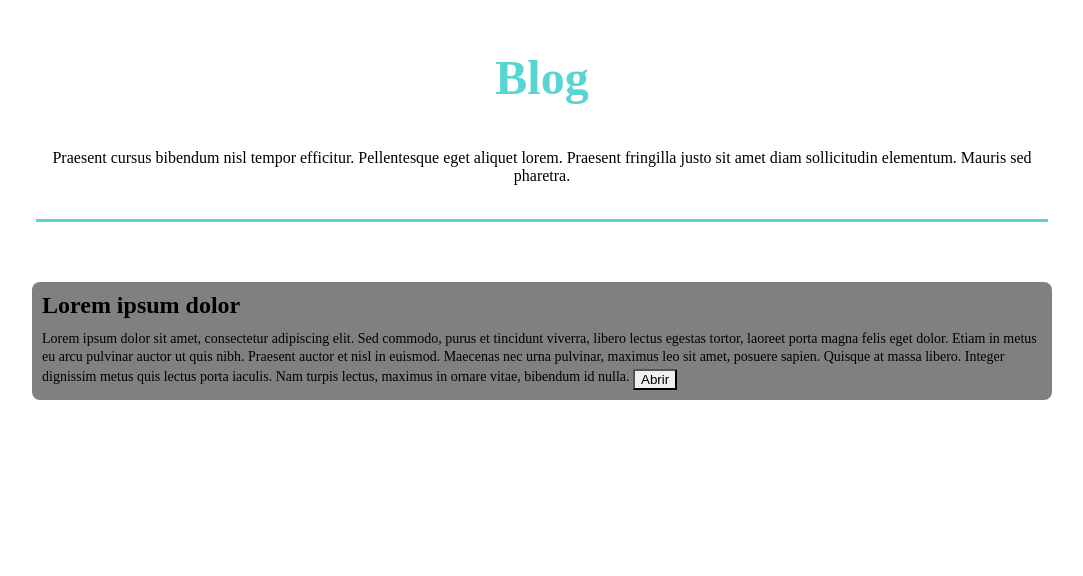
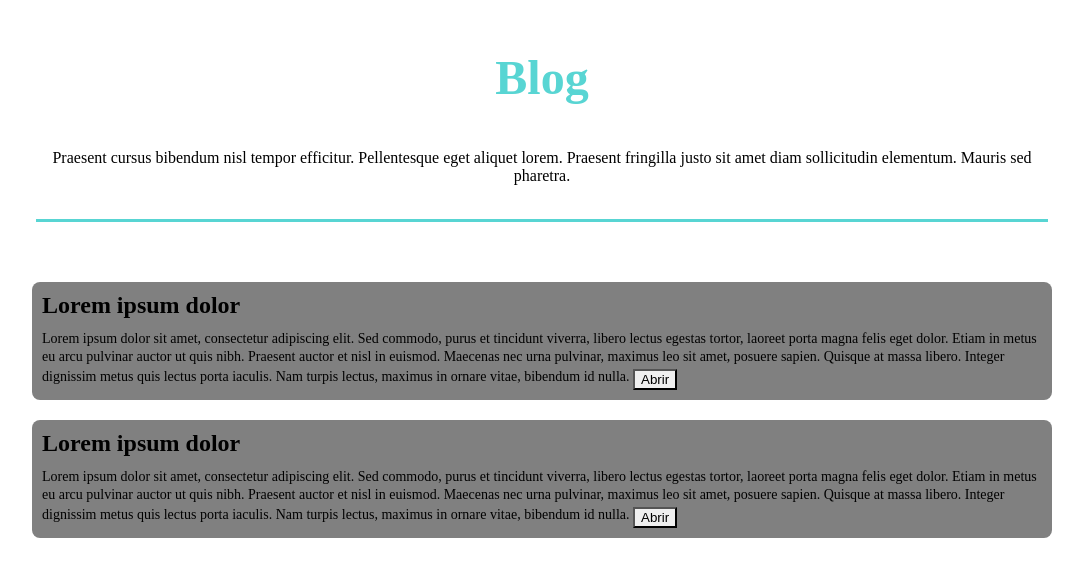
Before and after one commit to chiachio-pedro/easy-freela, a Next.js app in the folder frontend/: page /blog in a window 1280 px wide. Shown: the top 576 px of the page, without its empty margins (98-1181 px from the left). Built offline with nearby package versions, Linux system fonts and the light colour scheme.

Commit message:
add: new modal page

```diff
--- a/frontend/src/pages/blog.tsx
+++ b/frontend/src/pages/blog.tsx
@@ -87,6 +87,64 @@ export default function Blog() {
           </Modal>
         </div>
       </div>
+
+      <div className={styles.buttons_not}>
+        <div
+          style={{
+            background: 'gray',
+            display: 'inline-block',
+            borderRadius: '8px',
+            textAlign: 'left',
+            padding: '10px',
+            margin: '10px 0',
+            maxWidth: '1000px',
+          }}
+        >
+          <div
+            style={{
+              fontSize: '24px',
+              fontWeight: 'bold',
+              marginBottom: '10px',
+            }}
+          >
+            Lorem ipsum dolor
+          </div>
+          <span style={{ fontSize: '14px' }}>
+            {' '}
+            Lorem ipsum dolor sit amet, consectetur adipiscing elit. Sed
+            commodo, purus et tincidunt viverra, libero lectus egestas tortor,
+            laoreet porta magna felis eget dolor. Etiam in metus eu arcu
+            pulvinar auctor ut quis nibh. Praesent auctor et nisl in euismod.
+            Maecenas nec urna pulvinar, maximus leo sit amet, posuere sapien.
+            Quisque at massa libero. Integer dignissim metus quis lectus porta
+            iaculis. Nam turpis lectus, maximus in ornare vitae, bibendum id
+            nulla.{' '}
+          </span>
+
+          <Button colorScheme="teal" mt={4} onClick={handleOpen}>
+            Abrir
+          </Button>
+
+          <Modal isOpen={isOpen} onClose={handleClose} size="xl">
+            <ModalOverlay />
+            <ModalContent style={{ background: '#4e5252', color: 'white', width: '90%', maxWidth: '1200px' }}>
+              <ModalHeader>Lorem ipsum dolor</ModalHeader>
+              <ModalCloseButton />
+              <ModalBody>
+                Lorem ipsum dolor sit amet, consectetur adipiscing elit. Sed
+                commodo, purus et tincidunt viverra, libero lectus egestas
+                tortor, laoreet porta magna felis eget dolor. Etiam in metus eu
+                arcu pulvinar auctor ut quis nibh. Praesent auctor et nisl in
+                euismod. Maecenas nec urna pulvinar, maximus leo sit amet,
+                posuere sapien. Quisque at massa libero. Integer dignissim
+                metus quis lectus porta iaculis. Nam turpis lectus, maximus in
+                ornare vitae, bibendum id nulla.
+              </ModalBody>
+            </ModalContent>
+          </Modal>
+        </div>
+      </div>
+
     </>
   );
 }
```
